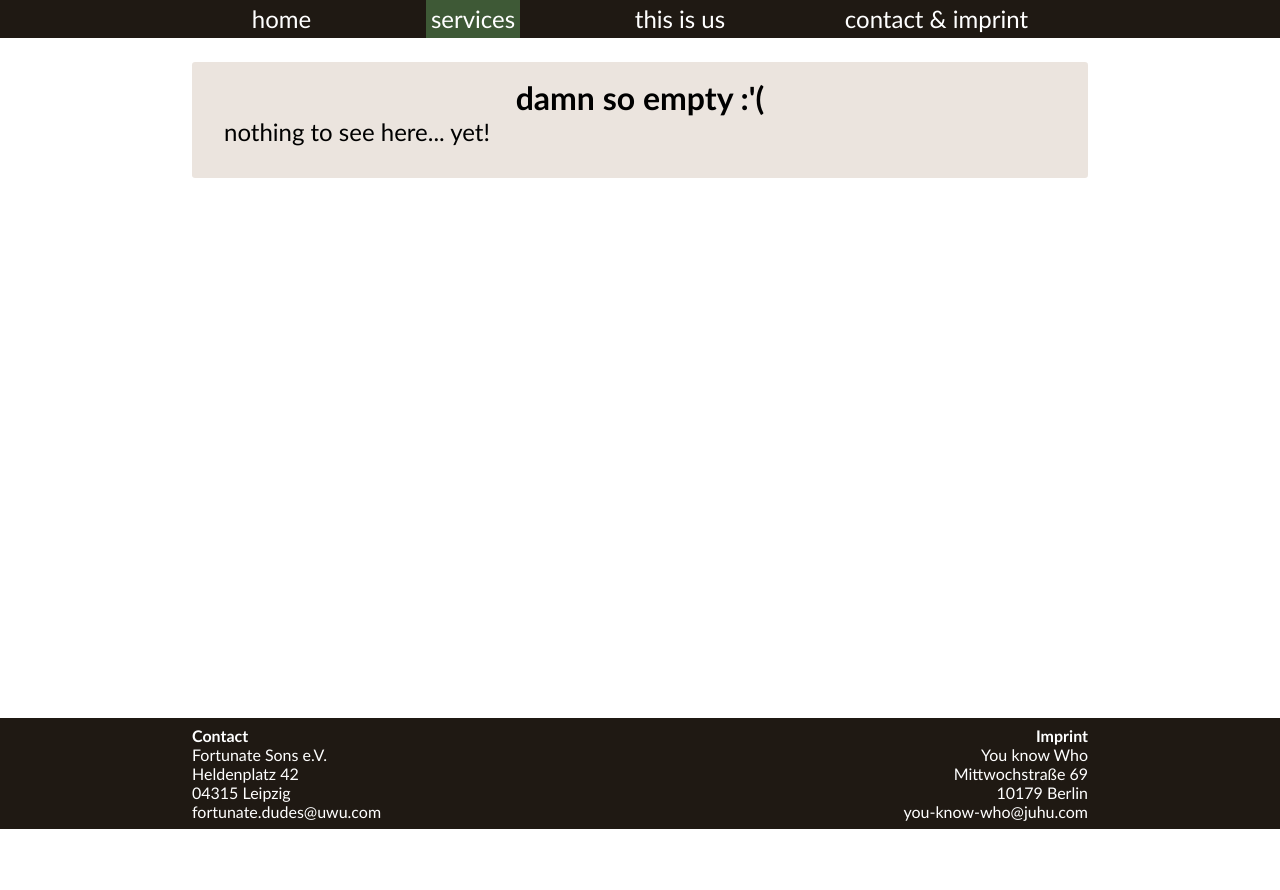
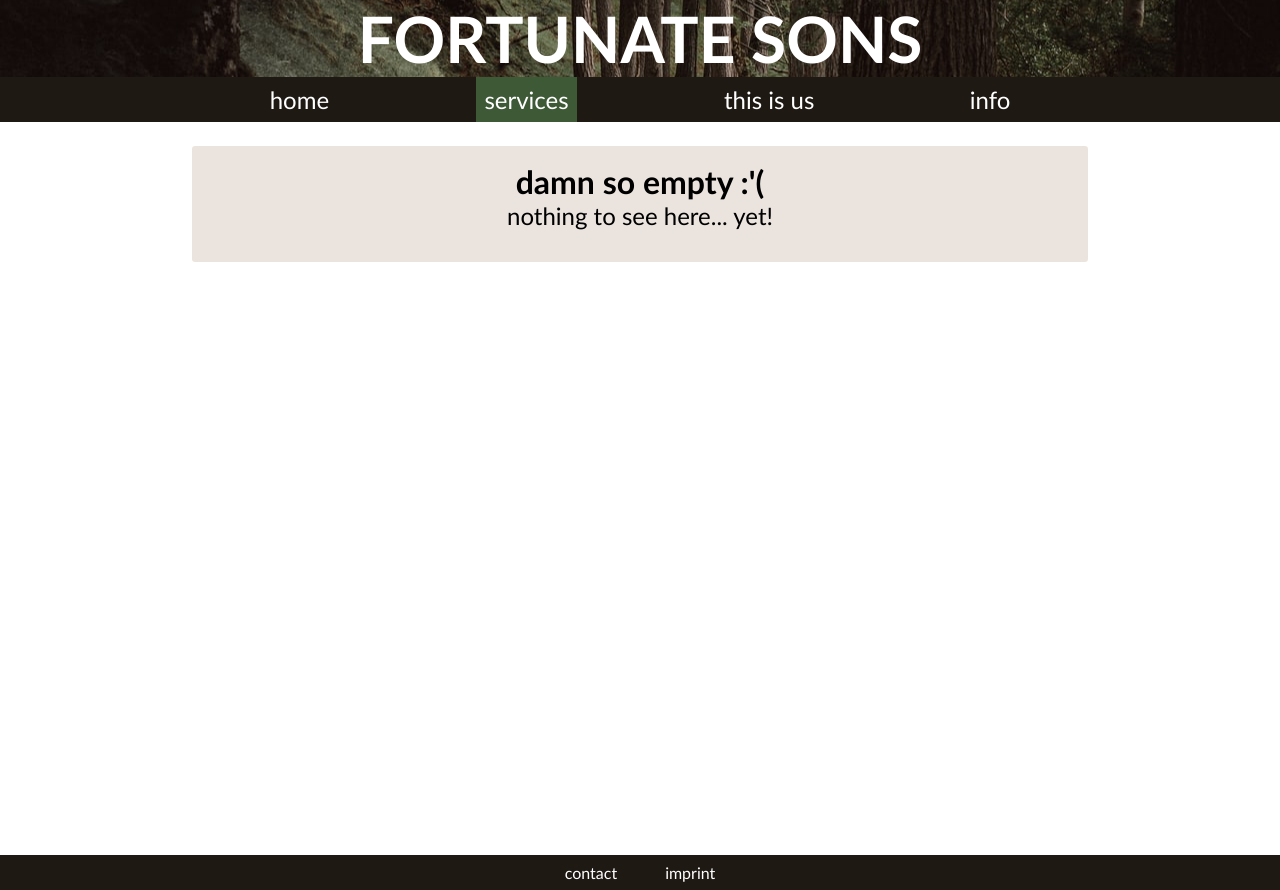
Before and after one commit to justarick/fortunate-sons-website, a plain HTML site: page services.html in a window 1280 px wide. Before the commit the page ends 829 px from the top, so only its background shows below. Drawn offline with Linux system fonts and the light colour scheme.

Commit message:
added headers and content, changed footer

```diff
--- a/services.html
+++ b/services.html
@@ -13,13 +13,18 @@
 
   <body>
 
+    <!--Header-->
+    <div id="header">
+      <h1>Fortunate Sons</h1>
+    </div>
+
     <!--Navbar-->
     <div id="navbar">
       <div class="centered" id="navbar_content">
         <a href="index.html">Home</a>
         <a href="services.html" id="active_site">Services</a>
         <a href="this is us.html">This is us</a>
-        <a href="contact and imprint.html">Contact & Imprint</a>
+        <a href="info.html">Info</a>
       </div>
     </div>
 
@@ -31,18 +36,11 @@
         <div class="article">
           <h3>Damn so empty :'(</h3>
           <div class="section_text">
-            <p>
-              nothing to see here... yet!
-            </p>
+            <ul>
+              <li>nothing to see here... yet!</li>
+            </ul>
           </div>
         </div>
-
-        <!--Gallery
-        <div class="article">
-          <h3>Our top ranked adventurers</h3>
-          <div class="gallery">
-          </div>
-        </div>-->
 
       </div>
 
@@ -52,27 +50,8 @@
     <div id="footer">
 
       <div class="centered" id="footer_content">
-
-        <div id="contact">
-          <h6>Contact</h6>
-          <ul>
-            <li>Fortunate Sons e.V.</li>
-            <li>Heldenplatz 42</li>
-            <li>04315 Leipzig</li>
-            <li>fortunate.dudes@uwu.com</li>
-          </ul>
-        </div>
-
-        <div id="imprint">
-          <h6>Imprint</h6>
-          <ul>
-            <li>You know Who</li>
-            <li>Mittwochstraße 69</li>
-            <li>10179 Berlin</li>
-            <li>you-know-who@juhu.com</li>
-          </ul>
-        </div>
-
+        <a href="info.html">Contact</a>
+        <a href="info.html">Imprint</a>
       </div>
 
     </div>
--- a/style.css
+++ b/style.css
@@ -20,14 +20,13 @@ body {
 
 .centered {
   width: 56rem;
-
   margin: 0 auto;
 }
 
 
 /*Header*/
 
-#header {
+#header_home {
   width: 100%;
   height: 100vh;
 
@@ -43,7 +42,7 @@ body {
   color: #fff;
 }
 
-h1 {
+#header_home h1 {
   margin-bottom: 5rem;
 
   font-size: 10rem;
@@ -53,12 +52,28 @@ h1 {
   text-transform: uppercase;
 }
 
-h2 {
+#header_home h2 {
   font-size: 5rem;
   font-weight: bold;
 
   text-align: center;
   text-transform: lowercase;
+}
+
+#header {
+  background-image:url(./resources/images/bg_medium.jpg);
+  background-position: center center;
+  background-repeat: no-repeat;
+
+  color: #fff;
+}
+
+#header h1 {
+  font-size: 4rem;
+  font-weight: bold;
+
+  text-align: center;
+  text-transform: uppercase;
 }
 
 
@@ -86,7 +101,7 @@ h2 {
 #navbar a {
   color: #fff;
 
-  padding: 0.5%;
+  padding: 0.5rem;
 
   font-size: 1.5rem;
 
@@ -109,7 +124,7 @@ h2 {
 /*Main*/
 
 #main {
-  min-height: 85vh;
+  min-height: 91.6vh;
 }
 
 #main p {
@@ -137,41 +152,51 @@ h3 {
   text-transform: lowercase;
 }
 
+.article li {
+  font-size: 1.5rem;
+
+  text-align: center;
+
+  list-style-type: none;
+}
+
 
 /*Footer*/
 
 #footer {
   width: 100%;
 
-  margin-top: auto;
+  display: flex;
+  flex-direction: row;
+  justify-content: center;
 
-  padding: 0.5rem 0;
-
-  color: #fff;
   background-color: #1f1913;
-
-  font-size: 1.5rem;
 }
 
 #footer_content {
   display: flex;
   flex-direction: row;
-  justify-content: space-between;
+  justify-content: center;
 }
 
-h6 {
+#footer a {
+  color: #fff;
+
+  margin: 0 1rem;
+
+  padding: 0.5rem;
+
   font-size: 1rem;
-  font-weight: bolder;
+
+  text-decoration: none;
+  text-transform: lowercase;
 }
 
-#footer li {
-  font-size: 1rem;
+#footer a:hover {
+  color: #000;
+  background-color:#fff;
 
-  list-style-type: none;
-}
-
-#imprint {
-  text-align: right;
+  transition: 0.3s;
 }
 
 
```
Also changed, not shown: index.html (+7 -26 lines), info.html (renamed from contact and imprint.html, +22 -30 lines), this is us.html (+11 -32 lines).
